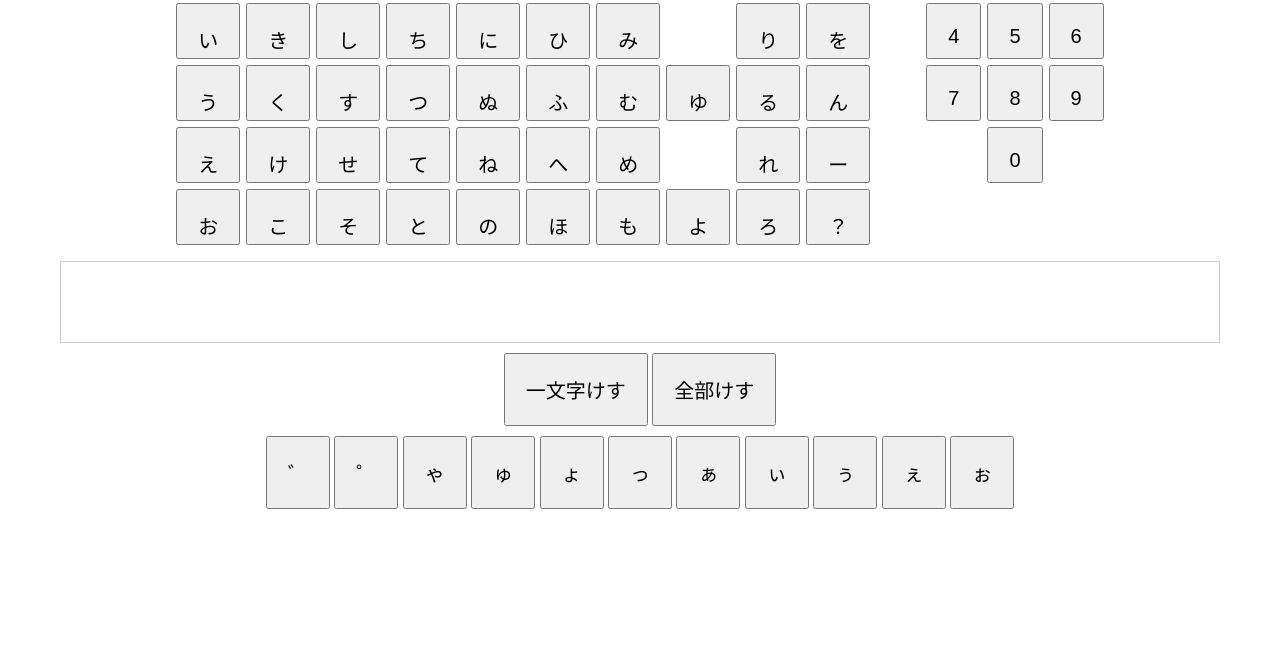
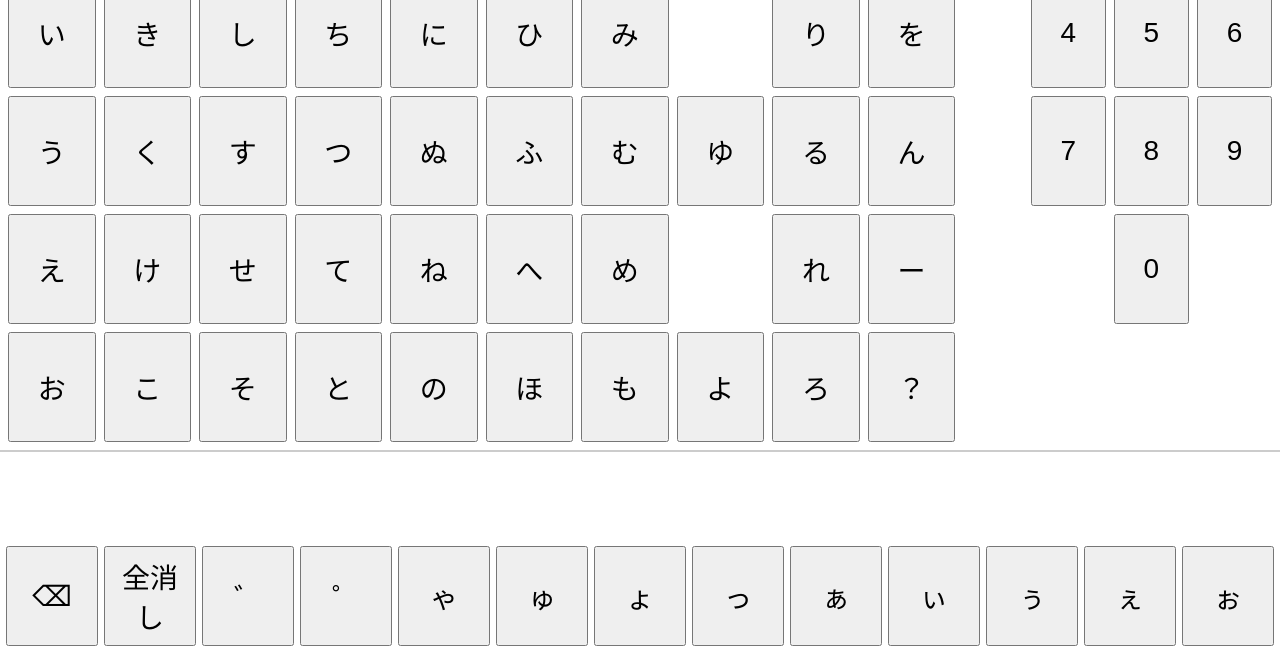
Before and after one commit to kappaebisenoisii2281-cmyk/hiragana, a plain HTML site: page index.html in a window 1280 px wide. Shown: the part 148-800 px from the top of the page. Drawn offline with Linux system fonts and the light colour scheme.

Commit message:
Add files via upload

```diff
--- a/index.html
+++ b/index.html
@@ -2,27 +2,38 @@
 <html lang="ja">
 <head>
 <meta charset="UTF-8">
-<title>ひらがな入力</title>
+<title>ひらがな入力アプリ</title>
 
 <style>
+/* ===== 画面いっぱいにする ===== */
+html, body {
+  margin: 0;
+  padding: 0;
+  height: 100%;
+}
+
 body {
   font-family: sans-serif;
-    text-align: center;
+  height: 100vh;
+  display: flex;
+  flex-direction: column;
 }
 
-  /* 五十音表 */
+/* ===== 五十音表 ===== */
 .table {
   display: grid;
-    grid-template-rows: repeat(5, 56px);
+  grid-template-rows: repeat(5, 1fr); /* あいうえお */
   grid-auto-flow: column;
-    gap: 6px;
-    justify-content: center;
-    margin-bottom: 16px;
+  gap: 8px;
+  flex: 1;               /* 画面の残り全部使う */
+  padding: 8px;
 }
 
 button {
-    font-size: 20px;
-    padding: 20px;
+  width: 100%;
+  height: 100%;
+  font-size: 28px;
+  padding: 8px;
   cursor: pointer;
   touch-action: manipulation;
 }
@@ -31,38 +42,46 @@
   visibility: hidden;
 }
 
-  /* 入力結果（横書き） */
+/* ===== 入力結果（横書き） ===== */
 #result {
-    font-size: 28px;
-    min-height: 60px;
-    border: 1px solid #ccc;
-    padding: 10px;
-    margin: 10px auto;
-    width: 90%;
+  font-size: 36px;
+  min-height: 64px;
+  padding: 12px;
+  border-top: 2px solid #ccc;
   writing-mode: horizontal-tb;
   white-space: pre-wrap;
 }
 
+/* ===== 操作ボタン ===== */
 .controls {
-    margin-top: 10px;
+  display: grid;
+  grid-template-columns: repeat(auto-fit, minmax(80px, 1fr));
+  gap: 6px;
+  padding: 6px;
+}
+
+/* ===== スマホ特化 ===== */
+@media (max-width: 600px) {
+  button {
+    font-size: 36px;
+  }
+
+  #result {
+    font-size: 48px;
+  }
 }
 </style>
 </head>
 
 <body>
 
-<h1>ひらがな入力</h1>
-
 <div class="table" id="gojuon"></div>
 
 <div id="result"></div>
 
 <div class="controls">
-  <button id="del">一文字けす</button>
-  <button id="clear">全部けす</button>
-</div>
-
-<div class="controls">
+  <button id="del">⌫</button>
+  <button id="clear">全消し</button>
   <button data-char="゛">゛</button>
   <button data-char="゜">゜</button>
   <button data-char="ゃ">ゃ</button>
@@ -77,6 +96,7 @@
 </div>
 
 <script>
+/* ===== データ ===== */
 const gojuonTable = [
   ["あ","い","う","え","お"],
   ["か","き","く","け","こ"],
@@ -108,7 +128,7 @@
 const container = document.getElementById("gojuon");
 const result = document.getElementById("result");
 
-  /* click + touch 両対応 */
+/* ===== click + touch 共通 ===== */
 function bindAction(el, func) {
   el.addEventListener("click", func);
   el.addEventListener("touchstart", e => {
@@ -117,6 +137,7 @@
   });
 }
 
+/* ===== 入力操作 ===== */
 function add(char) {
   result.textContent += char;
 }
@@ -147,7 +168,7 @@
   }
 }
 
-  /* 五十音表生成 */
+/* ===== 五十音表生成 ===== */
 gojuonTable.forEach(row => {
   row.forEach(char => {
     const btn = document.createElement("button");
@@ -163,7 +184,7 @@
   });
 });
 
-  /* 操作ボタン */
+/* ===== 操作ボタン ===== */
 bindAction(document.getElementById("del"), deleteOne);
 bindAction(document.getElementById("clear"), clearText);
 
```
Lines whose indentation alone changed are shown as unchanged.
